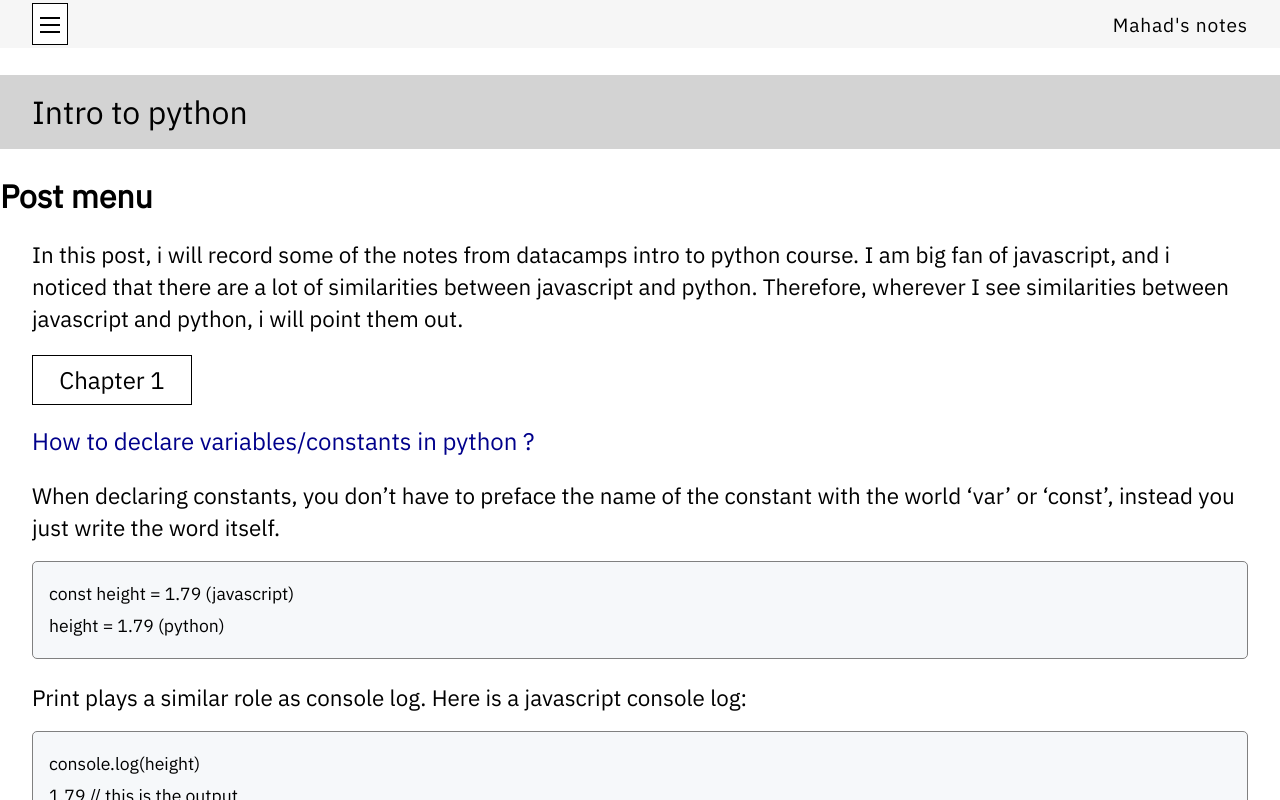
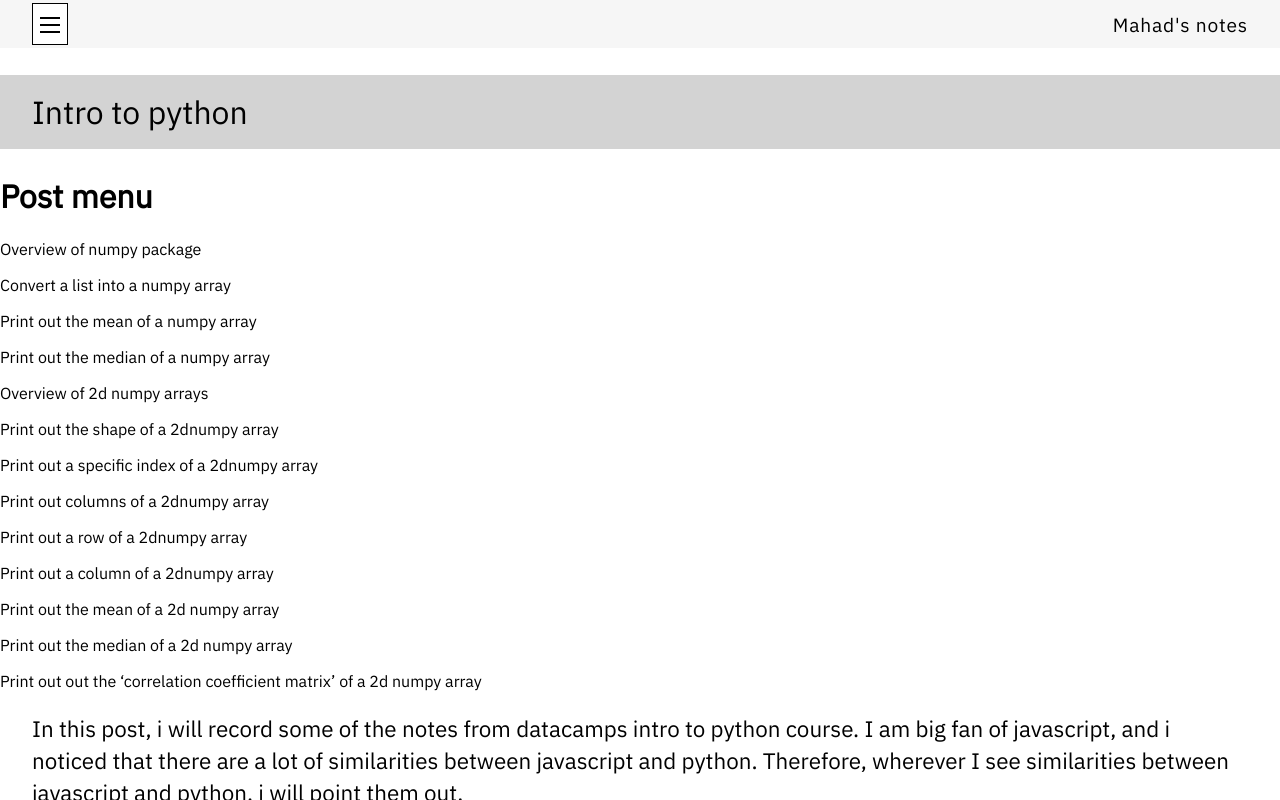
Before and after one commit to Elir-Mahad/notes, a Next.js app: page /intro-to-python in a window 1280 px wide. Shown: the top 800 px of the page. Built offline with nearby package versions, Linux system fonts and the light colour scheme.

Commit message:
content(PostMenu): add all menu options

```diff
--- a/components/PostMenu.js
+++ b/components/PostMenu.js
@@ -4,6 +4,21 @@ function PostMenu() {
   return (
     <div>
       <h1>Post menu</h1>
+      <p>Overview of numpy package </p>
+      <p>Convert a list into a numpy array</p>
+      <p>Print out the mean of a numpy array</p>
+      <p>Print out the median of a numpy array</p>
+      <p>Overview of 2d numpy arrays</p>
+      <p>Print out the shape of a 2dnumpy array</p>
+      <p>Print out a specific index of a 2dnumpy array</p>
+      <p>Print out columns of a 2dnumpy array</p>
+      <p>Print out a row of a 2dnumpy array</p>
+      <p>Print out a column of a 2dnumpy array</p>
+      <p>Print out the mean of a 2d numpy array</p>
+      <p>Print out the median of a 2d numpy array</p>
+      <p>
+        Print out out the ‘correlation coefficient matrix’ of a 2d numpy array
+      </p>
     </div>
   );
 }
```
